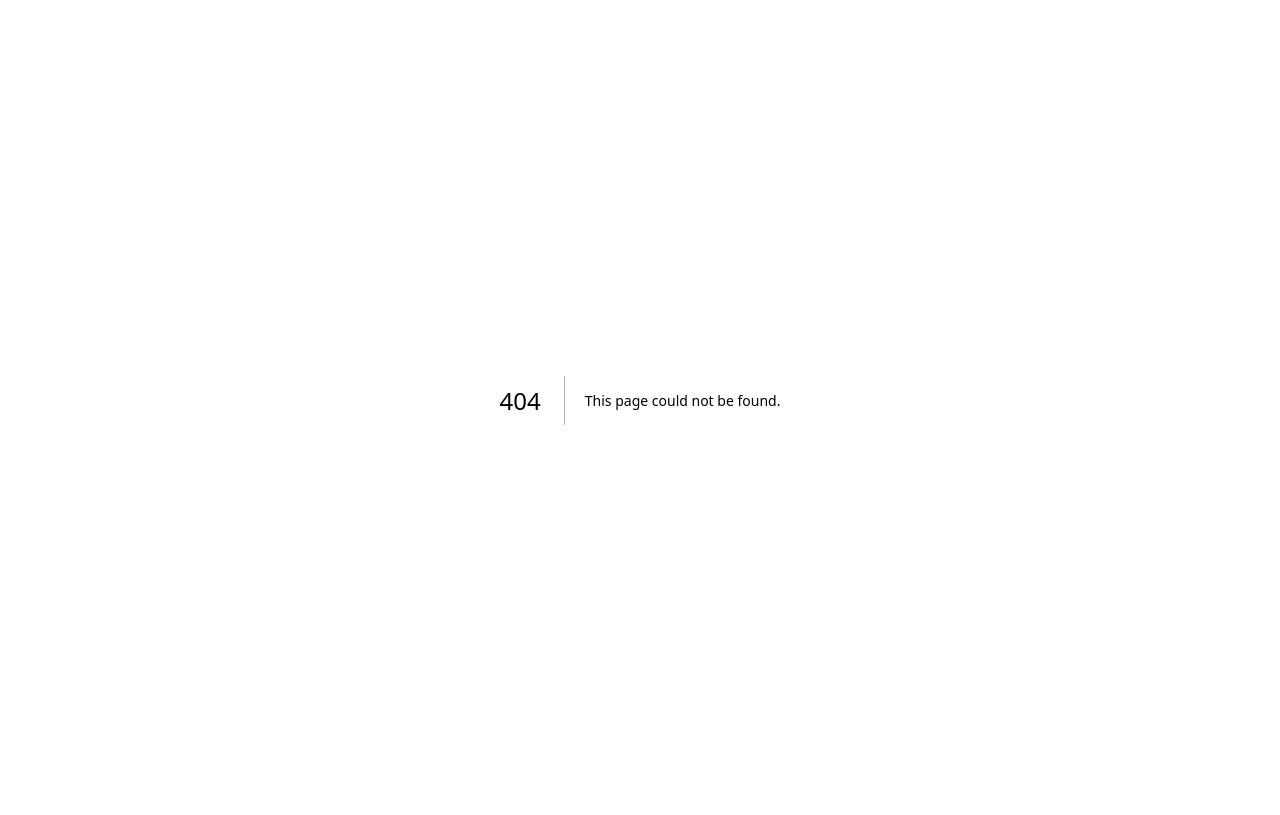
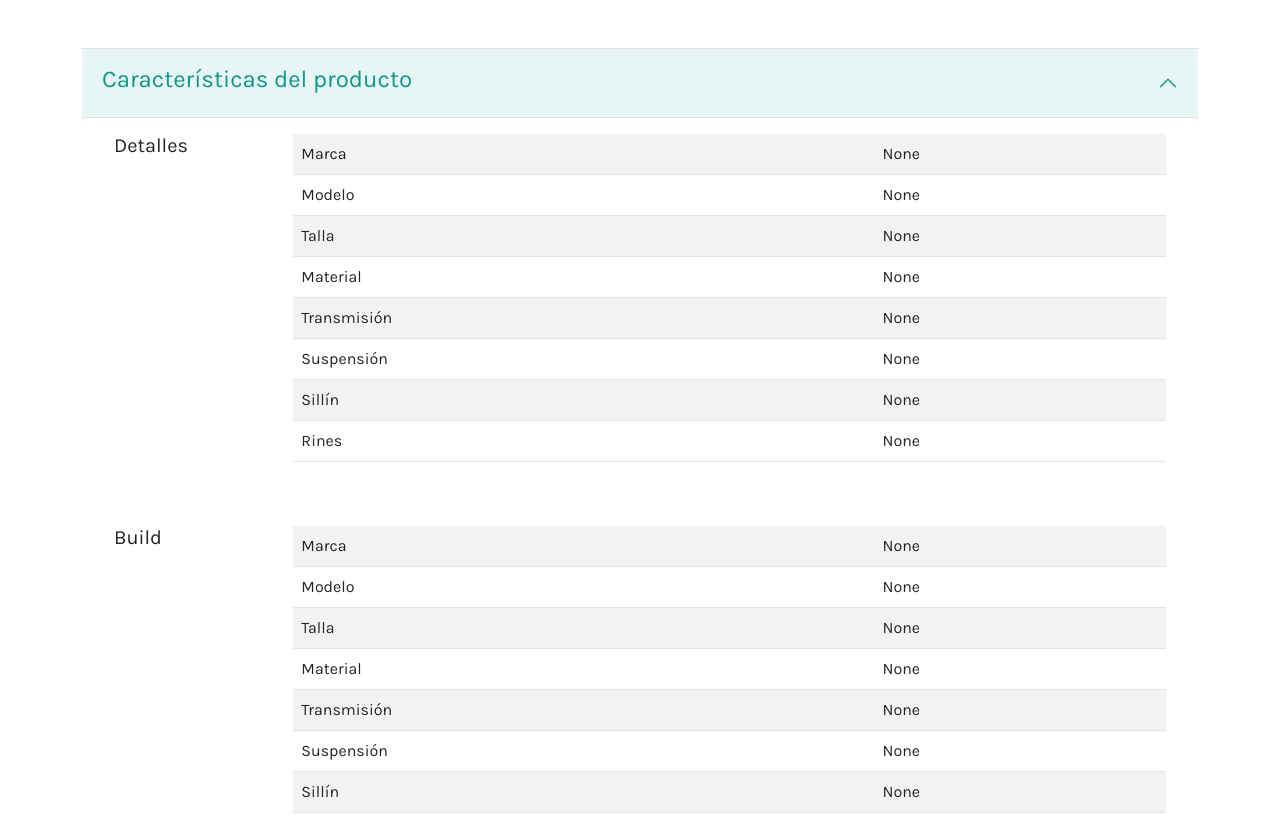
Before and after one commit to Recycling-Bikes/recycling-web, a Next.js app: page /vender/Caracteristicas in a window 1280 px wide. Before the commit this address had no page. Shown: the top 815 px of the page. Built offline with nearby package versions, Linux system fonts and the light colour scheme.

Commit message:
nov 10 v1

```diff
--- a/components/NavB.js
+++ b/components/NavB.js
@@ -14,7 +14,7 @@ function NavB() {
       <Container>
 
 
-        <Navbar.Brand href="#home">
+        <Navbar.Brand href="/">
             <Image
               src="/recycling.png"
               width="60"
--- a/pages/Home/Article.js
+++ b/pages/Home/Article.js
@@ -10,16 +10,16 @@ import 'swiper/css';
 import { Container, Card, Badge } from 'react-bootstrap';
 import React from 'react';
 
-function Article(props) {
+function Article({Title}) {
 
 
     return (
-        <Container className='px-2'>
+        <Container className='px-2 py-5'>
             <Container >
 
 
                 <div className='d-flex mb-4 justify-content-between'>
-                    <h2 className='tittle-custom'>Explora bicis destacadas</h2>
+                    <h2 className='tittle-custom'>{Title}</h2>
 
                     <div></div>
                 </div>
--- a/pages/Home/Presentation.js
+++ b/pages/Home/Presentation.js
@@ -10,7 +10,7 @@ function Presentation() {
     return (
 
 
-        <Container className='p-5 mb-5'>
+        <Container className='p-5 '>
             <Row className='pb-5'>
                 <Col className='mx-2 d-flex flex-column justify-content-center align-items-baseline'>
 
--- a/pages/Home/Reviews.js
+++ b/pages/Home/Reviews.js
@@ -17,7 +17,7 @@ function Reviews(props) {
 
 
     return (
-        <Container className='px-2 py-5 mt-5'>
+        <Container className='px-2 py-2 mt-5'>
             <Container >
 
 
--- a/pages/index.js
+++ b/pages/index.js
@@ -12,7 +12,7 @@ export default function HomePage(props) {
             <Container fluid className="presentation">
                 <Presentation />
             </Container>
-            <Article data={props.data} />
+            <Article Title="Explora bicis destacadas" data={props.data} />
 
             <Reviews/>
 
--- /dev/null
+++ b/pages/vender/Caracteristicas/Tabla.js
@@ -0,0 +1,126 @@
+import React from 'react'
+import { Table , Col, Row } from 'react-bootstrap'
+
+export default function Tabla() {
+    return (
+        <div>
+            <Row>
+            <Col md="2"><h5>Detalles</h5></Col>
+            <Col>
+            <Table striped>
+                <thead>
+                    <tr>
+                    </tr>
+                </thead>
+                <tbody>
+                    <tr>
+                        <td colSpan={2}>Marca</td>
+                        <td colSpan={2}>None</td>
+
+                    </tr>
+                    <tr>
+                        <td colSpan={2}>Modelo</td>
+                        <td colSpan={2}>None</td>
+
+                    </tr>
+                    <tr>
+                        <td colSpan={2}>Talla</td>
+                        <td colSpan={2}>None</td>
+
+                    </tr>
+                    <tr>
+                        <td colSpan={2}>Material</td>
+                        <td colSpan={2}>None</td>
+
+                    </tr>
+                    <tr>
+                        <td colSpan={2}>Transmisión</td>
+                        <td colSpan={2}>None</td>
+
+                    </tr>
+                    <tr>
+                        <td colSpan={2}>Suspensión</td>
+                        <td colSpan={2}>None</td>
+
+                    </tr>
+                    <tr>
+                        <td colSpan={2}>Sillín</td>
+                        <td colSpan={2}>None</td>
+
+                    </tr>
+                    <tr>
+                        <td colSpan={2}>Rines</td>
+                        <td colSpan={2}>None</td>
+
+                    </tr>
+
+                </tbody>
+            </Table>
+
+            </Col>
+            </Row>
+
+
+
+
+
+
+            <Row className='mt-5'>
+            <Col md="2"><h5>Build</h5></Col>
+            <Col>
+            <Table striped>
+                <thead>
+                    <tr>
+
+                    </tr>
+                </thead>
+                <tbody>
+                    <tr>
+                        <td colSpan={2}>Marca</td>
+                        <td colSpan={2}>None</td>
+
+                    </tr>
+                    <tr>
+                        <td colSpan={2}>Modelo</td>
+                        <td colSpan={2}>None</td>
+
+                    </tr>
+                    <tr>
+                        <td colSpan={2}>Talla</td>
+                        <td colSpan={2}>None</td>
+
+                    </tr>
+                    <tr>
+                        <td colSpan={2}>Material</td>
+                        <td colSpan={2}>None</td>
+
+                    </tr>
+                    <tr>
+                        <td colSpan={2}>Transmisión</td>
+                        <td colSpan={2}>None</td>
+
+                    </tr>
+                    <tr>
+                        <td colSpan={2}>Suspensión</td>
+                        <td colSpan={2}>None</td>
+
+                    </tr>
+                    <tr>
+                        <td colSpan={2}>Sillín</td>
+                        <td colSpan={2}>None</td>
+
+                    </tr>
+                    <tr>
+                        <td colSpan={2}>Rines</td>
+                        <td colSpan={2}>None</td>
+
+                    </tr>
+
+                </tbody>
+            </Table>
+
+            </Col>
+            </Row>
+            </div>
+    )
+}
--- /dev/null
+++ b/pages/vender/Caracteristicas/index.js
@@ -0,0 +1,34 @@
+import React from 'react'
+import { Container, Accordion} from 'react-bootstrap'
+import Tabla from "./Tabla"
+
+export default function Carractristicas(props) {
+    return (
+        <Container className=' my-5'>
+
+            <Accordion defaultActiveKey="0" flush className='separador'>
+                <Accordion.Item eventKey="0" >
+                    <Accordion.Header><h4>Características del producto</h4></Accordion.Header>
+                    <Accordion.Body>
+                        <Container>
+                        <Tabla/>
+                        </Container>
+
+                    </Accordion.Body>
+                </Accordion.Item>
+                <Accordion.Item eventKey="1">
+                    <Accordion.Header><h4>Otra categoría</h4></Accordion.Header>
+                    <Accordion.Body>
+                        Lorem ipsum dolor sit amet, consectetur adipiscing elit, sed do
+                        eiusmod tempor incididunt ut labore et dolore magna aliqua. Ut enim ad
+                        minim veniam, quis nostrud exercitation ullamco laboris nisi ut
+                        aliquip ex ea commodo consequat. Duis aute irure dolor in
+                        reprehenderit in voluptate velit esse cillum dolore eu fugiat nulla
+                        pariatur. Excepteur sint occaecat cupidatat non proident, sunt in
+                        culpa qui officia deserunt mollit anim id est laborum.
+                    </Accordion.Body>
+                </Accordion.Item>
+            </Accordion>
+        </Container>
+    )
+}
--- a/styles/custom.scss
+++ b/styles/custom.scss
@@ -86,9 +86,15 @@ a {
 
 }
 
-.btn{
+.btn-primary, .btn-outline-primary:hover {
     color: white !important;
+    border-Top: rgba(111, 111, 111, 0.06);
 }
+
+.separador{
+    border-top: 1px solid #dee2e6;
+}
+
 
 
 
```
Also changed, not shown: pages/vender/Vista/index.js (added, +39 -0 lines), pages/vender/index.js (+20 -1 lines), pages/vender/vender.js (added, +46 -0 lines), public/BRD31292_PH_7_120x120_crop_center.jpg.png (added), public/segundavista.png (added).
